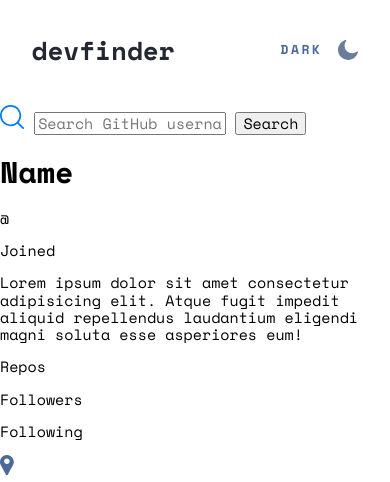
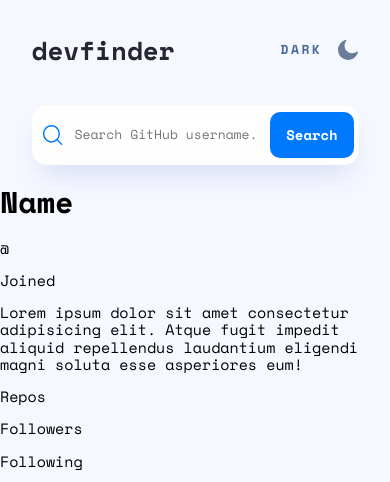
Before and after one commit to Jason-Donmoyer/Github-User-Search-App, a plain HTML site: page index.html in a window 390 px wide. Shown: the top 482 px of the page. Drawn offline with nearby package versions, Linux system fonts and the light colour scheme.

Commit message:
HTML, CSS and JS: -HTML: --added class name for submit button -CSS: --searchbar styles for mobile devices -JS: --updated query selector to reflect changes in HTML class name

```diff
--- a/css/styles.css
+++ b/css/styles.css
@@ -31,6 +31,7 @@
 
   /* Shared */
   --blue: #0079FF;
+  --white: #FFFFFF;
 
   /* Light Mode */
   --grey: #697C9A;
@@ -41,7 +42,6 @@
   --light-grey-white: #FEFEFE;
 
   /* Dark Mode */
-  --white: #FFFFFF;
   --dark-blackish-grey: #141D2F;
   --dark-blue-grey: #1E2A47;
 
@@ -54,7 +54,7 @@
 /**************************/
 
 
-/* Box Sizing */
+/* Box Sizing and Font Size */
 html {
   font-size: 15px;
   -webkit-box-sizing: border-box;
@@ -73,7 +73,11 @@ html {
   /* Body */
   body {
     font-family: var(--main-font-family);
+    background-color: var(--light-grey);
   }
+
+
+  /********** HEADER STYLES *********/
 
 
   /*Header */
@@ -128,3 +132,63 @@ html {
     width: 1.333333rem;
     color: var(--blue-grey);
   }
+
+
+  /********** SEARCHBAR STYLES *********/
+
+
+  /* Searchbar Container */
+  .search-bar-container {
+    height: 4rem;
+    width: 21.8rem;
+    background-color: var(--light-grey-white);
+    border-radius: 1rem;
+    box-shadow: 0px 16px 30px -10px rgba(70, 96, 187, 0.198567);
+    margin: 0 auto;
+    display: flex;
+    align-items: center;
+    justify-content: space-evenly;
+  }
+
+
+  /* Search Icon */
+  .icon-search {
+    height: 1.333333rem;
+    width: 1.333333rem;
+    /* margin-left: 1.066667rem;
+    margin-right: 0.596667rem; */
+  }
+
+
+  /* User Input */
+  .user-input {
+    width: 12.266667rem;
+    padding: 0;
+    border: none;
+    font-size: 0.866667rem;
+    font-weight: var(--fw-reg);
+    line-height: 1.666667rem;
+    color: var(--blue-grey);
+  }
+
+
+  /* User Input Focus */
+  .user-input:focus {
+    outline: none;
+  }
+
+
+  /* Submit Button */
+  .btn-submit {
+    height: 3.066667rem;
+    width: 5.6rem;
+    border: none;
+    margin-right: -0.466667rem;
+    border-radius: 0.666667rem;
+    padding: 0;
+    color: var(--white);
+    background-color: var(--blue);
+    font-size: 0.933333rem;
+    font-weight: var(--fw-bold);
+    line-height: 1.4rem;
+  }
--- a/index.html
+++ b/index.html
@@ -22,10 +22,10 @@
     </div>
   </header>
 
-  <div class="search-bar">
+  <div class="search-bar-container">
     <img class="icon-search" src="assets/icon-search.svg" alt="search icon">
-    <input id="username-input" type="text" placeholder="Search GitHub username...">
-    <button type="submit">Search</button>
+    <input id="username-input" class="user-input" type="text" placeholder="Search GitHub username...">
+    <button id="submit-btn" class="btn-submit" type="submit">Search</button>
   </div>
 
   <main class="main-content">
--- a/js/main.js
+++ b/js/main.js
@@ -1,7 +1,7 @@
 
 // VARIABLES
 const usernameInput = document.getElementById('username-input');
-const submitBtn = document.querySelector('button');
+const submitBtn = document.querySelector('#submit-btn');
 
 // Object to store user data
 let newUser = {
```
